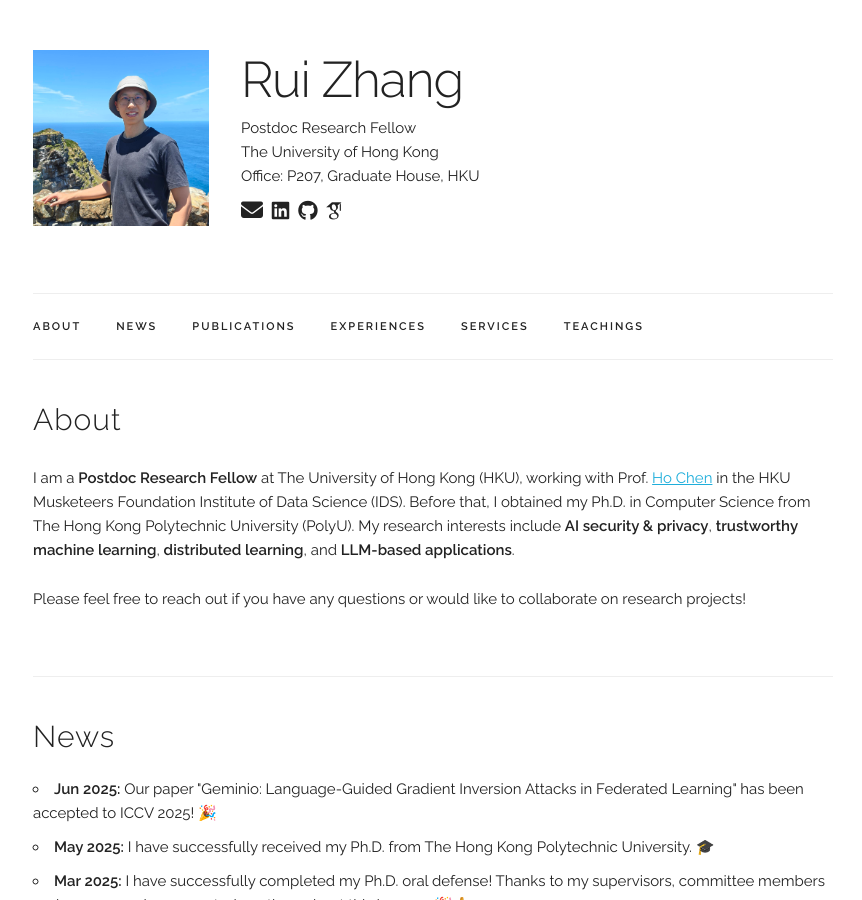
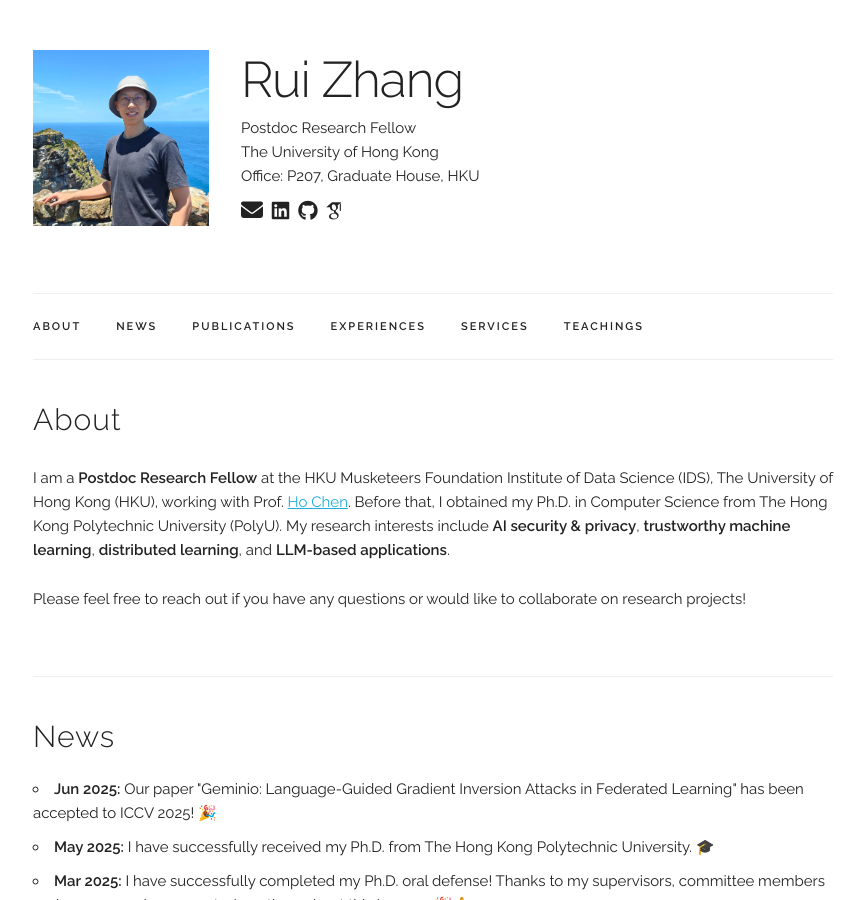
Before and after one commit to csrzhang/csrzhang.github.io, a Jekyll site: the page built from index.html, in a window 1280 px wide and 900 px high. Shown: the whole window, without its empty margins (207-1069 px from the left). Built offline with Jekyll 4.4.1, drawn with Linux system fonts in a browser that asks for light colours; some web fonts are replaced.

Commit message:
Personal information update.

```diff
--- a/_data/main_info.yaml
+++ b/_data/main_info.yaml
@@ -11,7 +11,7 @@
 google_analytics_tracking_id: "G-48BPVHK1FS"
 
 about:
-  I am a **Postdoc Research Fellow** at The University of Hong Kong (HKU), working with Prof. <a href="https://datascience.hku.hk/people/ho-chen/" target="_blank">Ho Chen</a> in the HKU Musketeers Foundation Institute of Data Science (IDS). Before that, I obtained my Ph.D. in Computer Science from The Hong Kong Polytechnic University (PolyU).
+  I am a **Postdoc Research Fellow** at the HKU Musketeers Foundation Institute of Data Science (IDS), The University of Hong Kong (HKU), working with Prof. <a href="https://datascience.hku.hk/people/ho-chen/" target="_blank">Ho Chen</a>. Before that, I obtained my Ph.D. in Computer Science from The Hong Kong Polytechnic University (PolyU).
   My research interests include **AI security & privacy**, **trustworthy machine learning**, **distributed learning**, and **LLM-based applications**.
 
 
```
